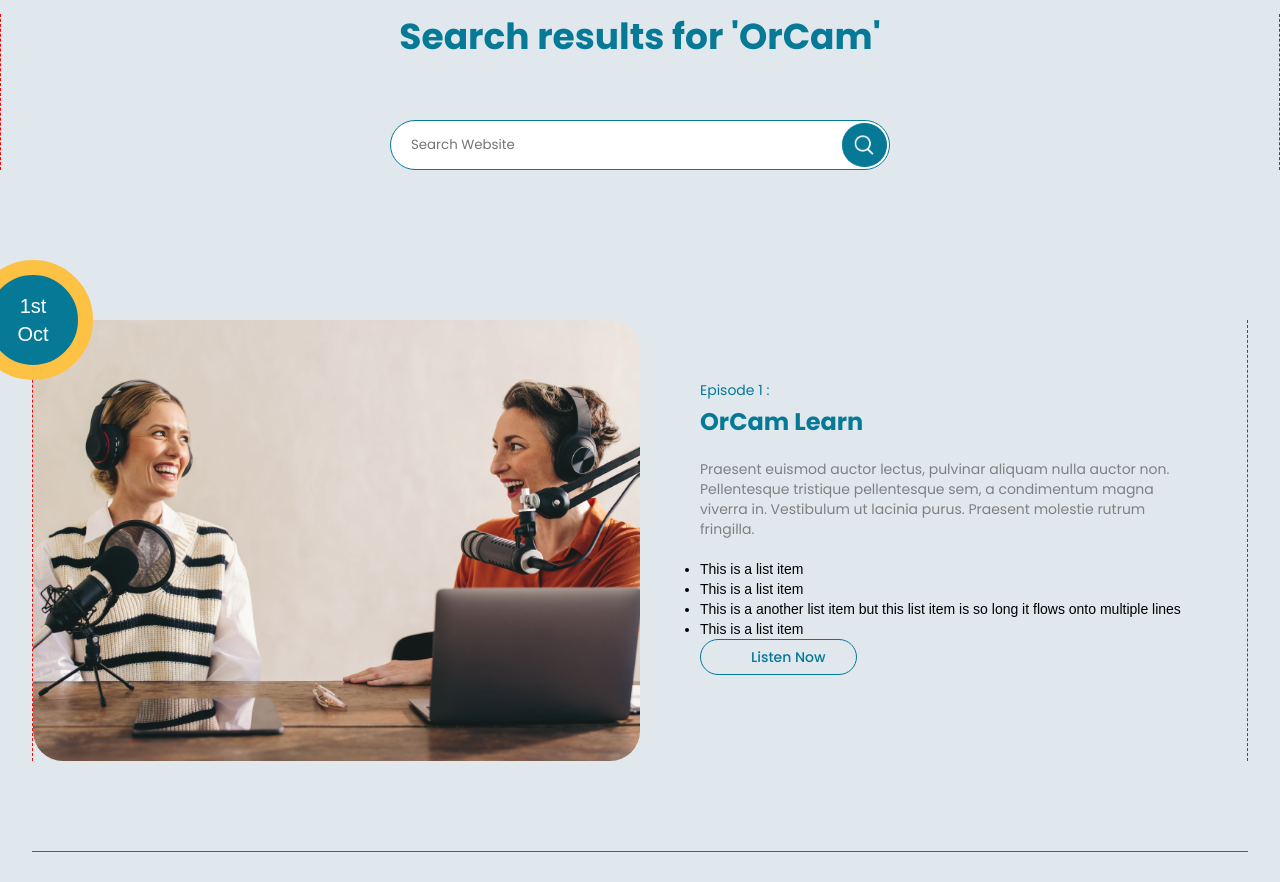
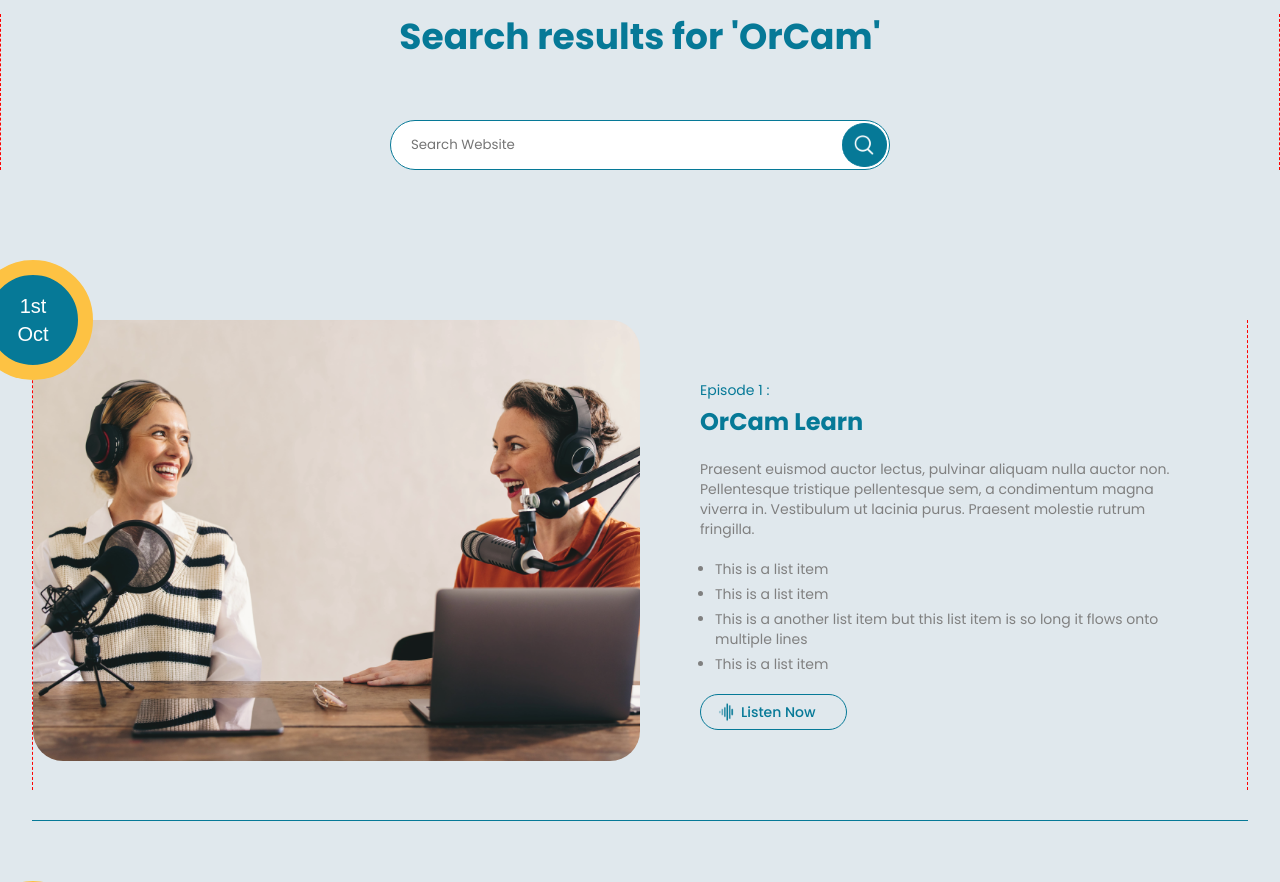
Before and after one commit to leetwentyone/SEN-In-Ten, a PHP site: page /search-results.php in a window 1280 px wide. Shown: the part 385-1267 px from the top of the page. Run offline with PHP 8.4, Linux system fonts and the light colour scheme.

Commit message:
updated styles

```diff
--- a/scss/components/_episode-list.scss
+++ b/scss/components/_episode-list.scss
@@ -122,12 +122,18 @@
         opacity: 0;
 
         p {
-            font-size: 20px;
-            line-height: 30px;
+            font-size: 13px;
+            line-height: 18px;
             text-transform: uppercase;
-            font-weight: 500;
-            margin-bottom: 20px;
+            font-weight: 600;
+            margin-bottom: 10px;
             color: $blue;
+
+            @include breakpoint(desktop) {
+                font-size: 20px;
+                line-height: 30px;
+                margin-bottom: 20px;
+            }
         }
     }
 
@@ -135,16 +141,26 @@
         margin-bottom: 30px;
 
         img {
-            max-width: 150px;
+            max-width: 100px;
+
+            @include breakpoint(desktop) {
+                max-width: 150px;
+            }
         }
     }
 
     .episode-title {
-        margin-bottom: 20px;
+        margin-bottom: 5px;
         text-align: center;
-        font-size: 20px;
-        line-height: 30px;
+        font-size: 15px;
+        line-height: 25px;
         color: $blue;
+
+        @include breakpoint(desktop) {
+            margin-bottom: 20px;
+            font-size: 20px;
+            line-height: 30px;
+        }
     }
 }
 
--- a/scss/components/_search-results.scss
+++ b/scss/components/_search-results.scss
@@ -18,7 +18,7 @@
         width: 100%;
         text-align: center;
         color: $blue;
-        margin-bottom: 30px;
+        margin-bottom: 0;
 
         @include breakpoint(tablet) {
             margin-bottom: 60px;
@@ -26,13 +26,14 @@
     }
 
     form {
-        display: flex;
+        display: none;
         position: relative;
         width: 90%;
         margin-left: auto;
         margin-right: auto;
 
         @include breakpoint(tablet) {
+            display: flex;
             width: 500px;
         }
     }
@@ -63,13 +64,26 @@
     }
 }
 
+@media(max-width: 767px) {
+
+    .result-list {
+        padding-left: 30px;
+        padding-right: 30px;
+        padding-bottom: 15px;
+    }
+}
+
 .result-item {
     border-bottom: 1px solid $blue;
-    padding-top: 120px;
-    padding-bottom: 90px;
+    padding-top: 40px;
+    padding-bottom: 30px;
     width: 95%;
     margin-left: 2.5%;
     margin-right: 2.5%;
+
+    @include breakpoint(desktop) {
+        padding-top: 120px;
+    }
 
     &:last-of-type {
         border-bottom: 0;
@@ -104,10 +118,25 @@
 
     .episode-details {
         width: 100%;
+        padding-bottom: 0;
 
         @include breakpoint(tablet) {
             width: 50%;
             padding: 60px;
+        }
+
+        ul {
+            padding-left: 15px;
+            margin-bottom: 20px;
+        }
+
+        li {
+            color: $copy;
+            font-family: $poppins;
+
+            &:not(:last-of-type) {
+                margin-bottom: 5px;
+            }
         }
     }
 
@@ -115,20 +144,30 @@
         display: flex;
         flex-direction: column;
         position: absolute;
-        top: -60px;
-        left: -60px;
-        width: 120px;
-        height: 120px;
+        top: -20px;
+        left: -20px;
+        width: 40px;
+        height: 40px;
         align-items: center;
         justify-content: center;
         color: $white;
         background-color: $blue;
-        border: 15px solid $yellow;
+        border: 5px solid $yellow;
         border-radius: 100%;
         padding: 20px;
-        font-size: 20px;
-        line-height: 28px;
+        font-size: 11px;
+        line-height: 12px;
         z-index: 5;
+
+        @include breakpoint(desktop) {
+            top: -60px;
+            left: -60px;
+            width: 120px;
+            height: 120px;
+            border: 15px solid $yellow;
+            font-size: 20px;
+            line-height: 28px;
+        }
     }
 
     img {
@@ -156,10 +195,18 @@
         opacity: 0;
 
         p {
-            font-weight: 500;
+            font-size: 13px;
+            line-height: 18px;
             text-transform: uppercase;
-            margin-bottom: 20px;
+            font-weight: 600;
+            margin-bottom: 10px;
             color: $blue;
+
+            @include breakpoint(desktop) {
+                font-size: 20px;
+                line-height: 30px;
+                margin-bottom: 20px;
+            }
         }
 
         .listen-blue {
@@ -169,16 +216,33 @@
     }
 
     .parent-pay {
-        margin-bottom: 30px;
+        margin-bottom: 15px;
+
+        @include breakpoint(desktop) {
+            margin-bottom: 30px;
+        }
 
         img {
-            max-width: 150px;
+            max-width: 100px;
+
+            @include breakpoint(desktop) {
+                max-width: 150px;
+            }
         }
     }
 
     .episode-title {
-        margin-bottom: 20px;
+        margin-bottom: 5px;
+        text-align: center;
+        font-size: 15px;
+        line-height: 25px;
         color: $blue;
+
+        @include breakpoint(desktop) {
+            margin-bottom: 20px;
+            font-size: 20px;
+            line-height: 30px;
+        }
     }
 }
 
@@ -197,4 +261,8 @@
         color: $blue;
         margin-bottom: 30px;
     }
+
+    p {
+        margin-bottom: 0;
+    }
 }
--- a/scss/forms/_buttons.scss
+++ b/scss/forms/_buttons.scss
@@ -159,7 +159,12 @@
     @extend .btn;
     background-color: $blue;
     border-color: $blue;
-    padding-left: 50px;
+    padding-left: 40px;
+    padding-right: 30px;
+    background-image: url('images/icons/listen-now-white.png');
+    background-repeat: no-repeat;
+    background-size: 20px;
+    background-position: top 50% left 15px;
     color: $white;
 
     &:hover {
@@ -173,13 +178,19 @@
     @extend .btn;
     background-color: transparent;
     border-color: $blue;
-    padding-left: 50px;
+    padding-left: 40px;
+    padding-right: 30px;
     color: $blue;
+    background-image: url('images/icons/listen-now-blue.png');
+    background-repeat: no-repeat;
+    background-size: 20px;
+    background-position: top 50% left 15px;
 
     &:hover {
         background-color: darken($blue, 10%);
         border-color: darken($blue, 10%);
         color: $white;
+        background-image: url('images/icons/listen-now-white.png');
     }
 }
 
--- a/style.css
+++ b/style.css
@@ -326,12 +331,18 @@
 .listen-blue-outline {
   background-color: transparent;
   border-color: #067997;
-  padding-left: 50px;
-  color: #067997; }
+  padding-left: 40px;
+  padding-right: 30px;
+  color: #067997;
+  background-image: url("images/icons/listen-now-blue.png");
+  background-repeat: no-repeat;
+  background-size: 20px;
+  background-position: top 50% left 15px; }
   .listen-blue-outline:hover {
     background-color: #045266;
     border-color: #045266;
-    color: #fff; }
+    color: #fff;
+    background-image: url("images/icons/listen-now-white.png"); }
 
 .blue-icon {
   background-color: #067997;
@@ -2318,13 +2343,21 @@
     .search-box button[type="submit"] img {
       max-width: 20px; }
 
+@media (max-width: 767px) {
+  .result-list {
+    padding-left: 30px;
+    padding-right: 30px;
+    padding-bottom: 15px; } }
 .result-item {
   border-bottom: 1px solid #067997;
-  padding-top: 120px;
-  padding-bottom: 90px;
+  padding-top: 40px;
+  padding-bottom: 30px;
   width: 95%;
   margin-left: 2.5%;
   margin-right: 2.5%; }
+  @media (min-width: 1152px) {
+    .result-item {
+      padding-top: 120px; } }
   .result-item:last-of-type {
     border-bottom: 0; }
 
@@ -2344,29 +2377,47 @@
       .item-inner .image-col {
         width: 50%; } }
   .item-inner .episode-details {
-    width: 100%; }
+    width: 100%;
+    padding-bottom: 0; }
     @media (min-width: 768px) {
       .item-inner .episode-details {
         width: 50%;
         padding: 60px; } }
+    .item-inner .episode-details ul {
+      padding-left: 15px;
+      margin-bottom: 20px; }
+    .item-inner .episode-details li {
+      color: #808080;
+      font-family: "Poppins", sans-serif; }
+      .item-inner .episode-details li:not(:last-of-type) {
+        margin-bottom: 5px; }
   .item-inner date {
     display: flex;
     flex-direction: column;
     position: absolute;
-    top: -60px;
-    left: -60px;
-    width: 120px;
-    height: 120px;
+    top: -20px;
+    left: -20px;
+    width: 40px;
+    height: 40px;
     align-items: center;
     justify-content: center;
     color: #fff;
     background-color: #067997;
-    border: 15px solid #FDC243;
+    border: 5px solid #FDC243;
     border-radius: 100%;
     padding: 20px;
-    font-size: 20px;
-    line-height: 28px;
+    font-size: 11px;
+    line-height: 12px;
     z-index: 5; }
+    @media (min-width: 1152px) {
+      .item-inner date {
+        top: -60px;
+        left: -60px;
+        width: 120px;
+        height: 120px;
+        border: 15px solid #FDC243;
+        font-size: 20px;
+        line-height: 28px; } }
   .item-inner img {
     border-radius: 30px;
     width: 100%; }
```
Also changed, not shown: other parts of style.css (+58 -16 lines).
